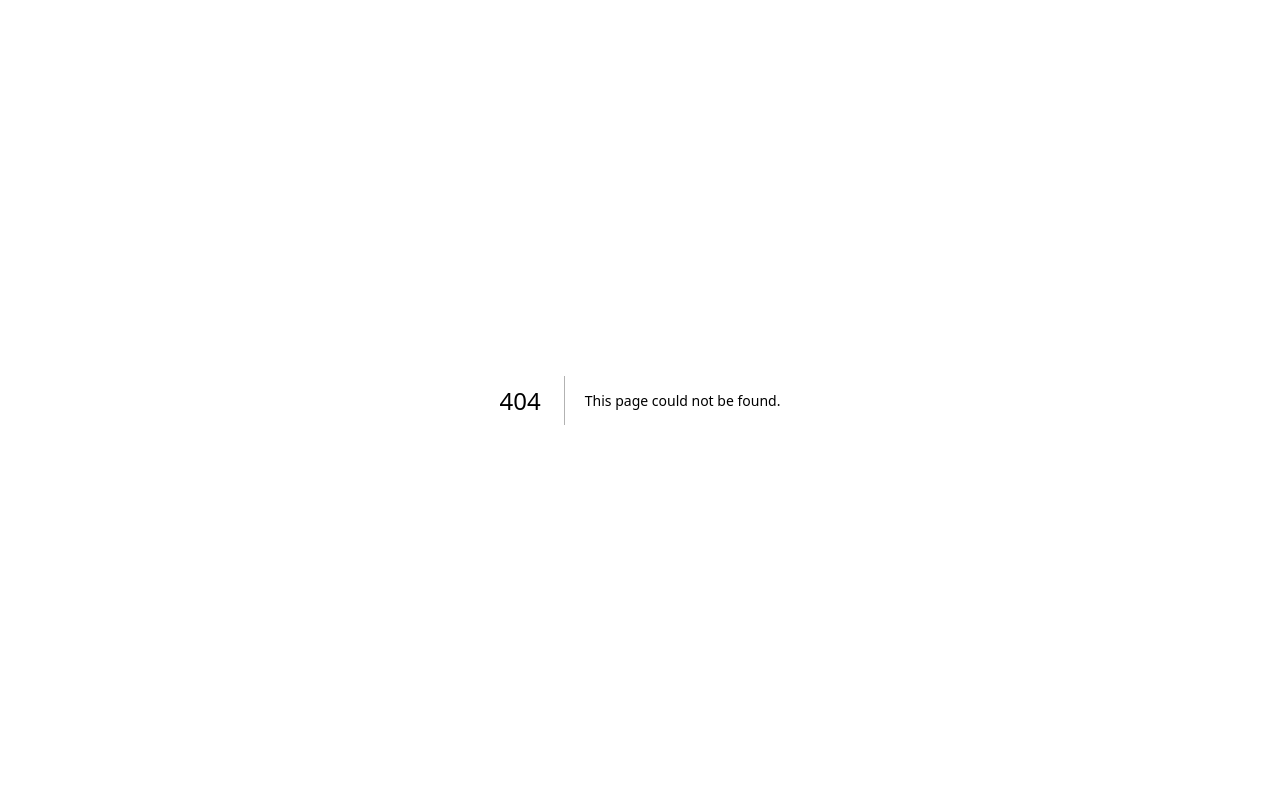
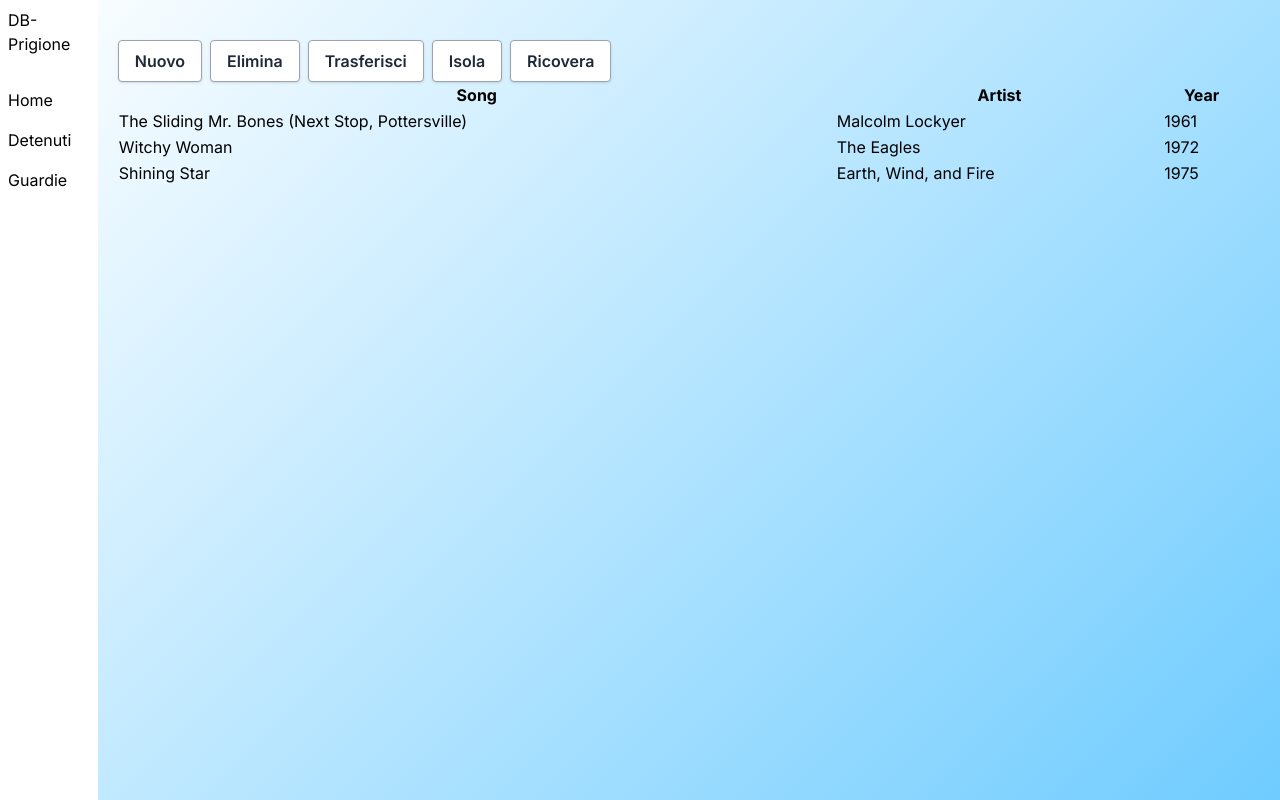
Before and after one commit to leonardogrimaldi/db-prigione, a Next.js app in the folder app/: page /dashboard/detenuti in a window 1280 px wide. Before the commit this address had no page. Built offline with nearby package versions, Linux system fonts and the light colour scheme.

Commit message:
update app

```diff
--- a/app/src/app/dashboard/FormRicovero.tsx
+++ b/app/src/app/dashboard/detenuti/isola/FormIsolamento.tsx
@@ -1,6 +1,6 @@
-export default function FormRicovero() {
+export default function FormIsolamento() {
     return (
-        <form className="bg-blue-50 pt-5 pl-5 rounded-lg">
+        <form className="bg-blue-50 pt-5 pl-5 rounded-lg w-full">
             <div className="flex flex-col">
                 <div className="p-3 flex flex-row gap-x-5">
                     <div className="flex flex-col w-full ">
@@ -14,9 +14,9 @@ export default function FormRicovero() {
                 </div>
                 <div className="p-3 flex flex-row gap-x-5">
                     <div className="flex flex-col w-1/2">
-                        <label htmlFor="celle_mediche">A:</label>
-                        <select className="py-2 px-2" name="celle_mediche">
-                            <option label=" ">Scegli una cella medica</option>
+                        <label htmlFor="celle_solitarie">A:</label>
+                        <select className="py-2 px-2" name="celle_solitarie">
+                            <option label=" ">Scegli una cella solitaria</option>
                             <option value="volvo">Volvo</option>
                             <option value="saab">Saab</option>
                         </select>
@@ -31,8 +31,8 @@ export default function FormRicovero() {
                     </div>
                 </div>
                 <div className="p-3 flex flex-col gap-x-5">
-                    <label htmlFor="prognosi">Prognosi:</label>
-                    <textarea className="resize-none py-2 px-2" name="prognosi" rows={5} placeholder="Scrivi qui la prognosi del paziente detenuto."></textarea>
+                    <label htmlFor="prognosi">Motivo:</label>
+                    <textarea className="resize-none py-2 px-2" name="prognosi" rows={5} placeholder="Scrivi qui il motivo per il quale il paziente è stato detenuto."></textarea>
                 </div>
                 <div className="p-3 flex gap-x-5 justify-end">
                     <button className="bg-blue-500 hover:bg-blue-700 text-white font-bold py-2 px-4 rounded" type="submit">Invia</button>
--- /dev/null
+++ b/app/src/app/dashboard/detenuti/isola/page.tsx
@@ -0,0 +1,7 @@
+import FormIsolamento from "./FormIsolamento";
+
+export default function Page() {
+    return (
+        <FormIsolamento></FormIsolamento>
+    )
+}
--- /dev/null
+++ b/app/src/app/dashboard/detenuti/page.tsx
@@ -0,0 +1,36 @@
+'use client'
+import Link from "next/link";
+import DataTable from "./DataTable";
+
+export default function DetenutiPage() {
+    return (
+        <div className="flex flex-col mt-10 w-full">
+            <div className="mr-10">
+                <div className="flex flex-row gap-x-2">
+                    <button className="bg-white hover:bg-gray-100 text-gray-800 font-semibold py-2 px-4 border border-gray-400 rounded shadow">
+                        Nuovo
+                    </button>
+                    <button className="bg-white hover:bg-gray-100 text-gray-800 font-semibold py-2 px-4 border border-gray-400 rounded shadow">
+                        Elimina
+                    </button>
+                    <Link href={'/dashboard/detenuti/trasferisci'}>
+                        <button className="bg-white hover:bg-gray-100 text-gray-800 font-semibold py-2 px-4 border border-gray-400 rounded shadow">
+                            Trasferisci
+                        </button>
+                    </Link>
+                    <Link href={'/dashboard/detenuti/isola'}>
+                        <button className="bg-white hover:bg-gray-100 text-gray-800 font-semibold py-2 px-4 border border-gray-400 rounded shadow">
+                            Isola
+                        </button>
+                    </Link>
+                    <Link href={'/dashboard/detenuti/ricovera'}>
+                        <button className="bg-white hover:bg-gray-100 text-gray-800 font-semibold py-2 px-4 border border-gray-400 rounded shadow">
+                            Ricovera
+                        </button>
+                    </Link>
+                </div>
+                <DataTable></DataTable>
+            </div>
+        </div>
+    );
+  }
--- a/app/src/app/dashboard/FormTrasferimento.tsx
+++ b/app/src/app/dashboard/detenuti/ricovera/FormRicovero.tsx
@@ -1,6 +1,6 @@
-export default function FormTrasferimento() {
+export default function FormRicovero() {
     return (
-        <form className="bg-blue-50 pt-5 pl-5 rounded-lg">
+        <form className="bg-blue-50 pt-5 pl-5 rounded-lg w-full">
             <div className="flex flex-col">
                 <div className="p-3 flex flex-row gap-x-5">
                     <div className="flex flex-col w-full ">
@@ -13,28 +13,26 @@ export default function FormTrasferimento() {
                     </div>
                 </div>
                 <div className="p-3 flex flex-row gap-x-5">
-                    <div className="flex flex-col w-full">
-                        <label htmlFor="celleLetto">Da:</label>
-                        <input className="py-2 px-2" value="Cella C42" type="text" name="id_cella" readOnly/>
-                    </div>
-                    <div className="flex flex-col w-full">
-                        <label htmlFor="celleLetto">A:</label>
-                        <select className="py-2 px-2" name="celleLetto">
-                            <option label=" ">Scegli una cella</option>
+                    <div className="flex flex-col w-1/2">
+                        <label htmlFor="celle_mediche">A:</label>
+                        <select className="py-2 px-2" name="celle_mediche">
+                            <option label=" ">Scegli una cella medica</option>
                             <option value="volvo">Volvo</option>
                             <option value="saab">Saab</option>
                         </select>
                     </div>
+                    <div className="flex flex-col w-1/4">
+                        <label htmlFor="data_inizio">Data inizio:</label>
+                        <input className="py-2 px-2" type="date" name="data_inizio"/>
+                    </div>
+                    <div className="flex flex-col w-1/4">
+                        <label htmlFor="data_fine">Data fine:</label>
+                        <input className="py-2 px-2" type="date" name="data_fine"/>
+                    </div>
                 </div>
-                <div className="invisible p-3 flex flex-row gap-x-5 justify-end">
-                    <div className="flex flex-col w-1/2">
-                        <label htmlFor="celleLetto">Con:</label>
-                        <select className="py-2 px-2" name="celleLetto">
-                            <option label=" ">Scegli una cella</option>
-                            <option value="volvo">Volvo</option>
-                            <option value="saab">Saab</option>
-                        </select>
-                    </div>
+                <div className="p-3 flex flex-col gap-x-5">
+                    <label htmlFor="prognosi">Prognosi:</label>
+                    <textarea className="resize-none py-2 px-2" name="prognosi" rows={5} placeholder="Scrivi qui la prognosi del paziente detenuto."></textarea>
                 </div>
                 <div className="p-3 flex gap-x-5 justify-end">
                     <button className="bg-blue-500 hover:bg-blue-700 text-white font-bold py-2 px-4 rounded" type="submit">Invia</button>
--- /dev/null
+++ b/app/src/app/dashboard/detenuti/ricovera/page.tsx
@@ -0,0 +1,7 @@
+import FormRicovero from "./FormRicovero";
+
+export default function Page() {
+    return (
+        <FormRicovero></FormRicovero>
+    )
+}
--- a/app/src/app/dashboard/FormIsolamento.tsx
+++ b/app/src/app/dashboard/detenuti/trasferisci/FormTrasferimento.tsx
@@ -1,6 +1,6 @@
-export default function FormIsolamento() {
+export default function FormTrasferimento() {
     return (
-        <form className="bg-blue-50 pt-5 pl-5 rounded-lg">
+        <form className="bg-blue-50 pt-5 pl-5 rounded-lg w-full">
             <div className="flex flex-col">
                 <div className="p-3 flex flex-row gap-x-5">
                     <div className="flex flex-col w-full ">
@@ -13,26 +13,28 @@ export default function FormIsolamento() {
                     </div>
                 </div>
                 <div className="p-3 flex flex-row gap-x-5">
-                    <div className="flex flex-col w-1/2">
-                        <label htmlFor="celle_solitarie">A:</label>
-                        <select className="py-2 px-2" name="celle_solitarie">
-                            <option label=" ">Scegli una cella solitaria</option>
+                    <div className="flex flex-col w-full">
+                        <label htmlFor="celleLetto">Da:</label>
+                        <input className="py-2 px-2" value="Cella C42" type="text" name="id_cella" readOnly/>
+                    </div>
+                    <div className="flex flex-col w-full">
+                        <label htmlFor="celleLetto">A:</label>
+                        <select className="py-2 px-2" name="celleLetto">
+                            <option label=" ">Scegli una cella</option>
                             <option value="volvo">Volvo</option>
                             <option value="saab">Saab</option>
                         </select>
                     </div>
-                    <div className="flex flex-col w-1/4">
-                        <label htmlFor="data_inizio">Data inizio:</label>
-                        <input className="py-2 px-2" type="date" name="data_inizio"/>
+                </div>
+                <div className="invisible p-3 flex flex-row gap-x-5 justify-end">
+                    <div className="flex flex-col w-1/2">
+                        <label htmlFor="celleLetto">Con:</label>
+                        <select className="py-2 px-2" name="celleLetto">
+                            <option label=" ">Scegli una cella</option>
+                            <option value="volvo">Volvo</option>
+                            <option value="saab">Saab</option>
+                        </select>
                     </div>
-                    <div className="flex flex-col w-1/4">
-                        <label htmlFor="data_fine">Data fine:</label>
-                        <input className="py-2 px-2" type="date" name="data_fine"/>
-                    </div>
-                </div>
-                <div className="p-3 flex flex-col gap-x-5">
-                    <label htmlFor="prognosi">Motivo:</label>
-                    <textarea className="resize-none py-2 px-2" name="prognosi" rows={5} placeholder="Scrivi qui il motivo per il quale il paziente è stato detenuto."></textarea>
                 </div>
                 <div className="p-3 flex gap-x-5 justify-end">
                     <button className="bg-blue-500 hover:bg-blue-700 text-white font-bold py-2 px-4 rounded" type="submit">Invia</button>
--- /dev/null
+++ b/app/src/app/dashboard/detenuti/trasferisci/page.tsx
@@ -0,0 +1,7 @@
+import FormTrasferimento from "./FormTrasferimento";
+
+export default function Page() {
+    return (
+        <FormTrasferimento></FormTrasferimento>
+    )
+}
--- a/app/src/app/dashboard/layout.tsx
+++ b/app/src/app/dashboard/layout.tsx
@@ -1,18 +1,26 @@
+import Link from "next/link"
+
 function NavBar() {
     return (
         <nav className="flex flex-col justify-start h-screen bg-white">
             <div className="h-20 p-2">
                 DB-Prigione
             </div>
+            <Link href="/dashboard/">
                 <div className="p-2">
                     Home
                 </div>
+            </Link>
+            <Link href="/dashboard/detenuti">
                 <div className="p-2">
                     Detenuti
                 </div>
+            </Link>
+            <Link href="/dashboard/guardie">
             <div className="p-2">
                 Guardie
             </div>
+            </Link>
         </nav>
     )
 }
--- a/app/src/app/dashboard/page.tsx
+++ b/app/src/app/dashboard/page.tsx
@@ -1,30 +1,7 @@
-'use client'
-import DataTable from "./DataTable";
-import FormIsolamento from "./FormIsolamento";
-import FormRicovero from "./FormRicovero";
-
-export default function Page() {
-    function trasferisciDetenuto() {
-
-    }
-
+export default function HomePage() {
     return (
         <div className="flex flex-col mt-10 w-full">
-            <div className="mr-10">
-                <div className="flex flex-row gap-x-2">
-                    <button className="bg-white hover:bg-gray-100 text-gray-800 font-semibold py-2 px-4 border border-gray-400 rounded shadow">
-                        Nuovo
-                    </button>
-                    <button className="bg-white hover:bg-gray-100 text-gray-800 font-semibold py-2 px-4 border border-gray-400 rounded shadow">
-                        Elimina
-                    </button>
-                    <button onClick={trasferisciDetenuto} className="bg-white hover:bg-gray-100 text-gray-800 font-semibold py-2 px-4 border border-gray-400 rounded shadow">
-                        Trasferisci
-                    </button>
-                </div>
-                <DataTable></DataTable>
-                <FormIsolamento></FormIsolamento>
-            </div>
+
         </div>
     );
   }
```
Also changed, not shown: app/src/app/dashboard/detenuti/DataTable.tsx (renamed from app/src/app/dashboard/DataTable.tsx), 1 other file (tests, documents, lock files or other folders). Lines whose indentation alone changed are shown as unchanged.
